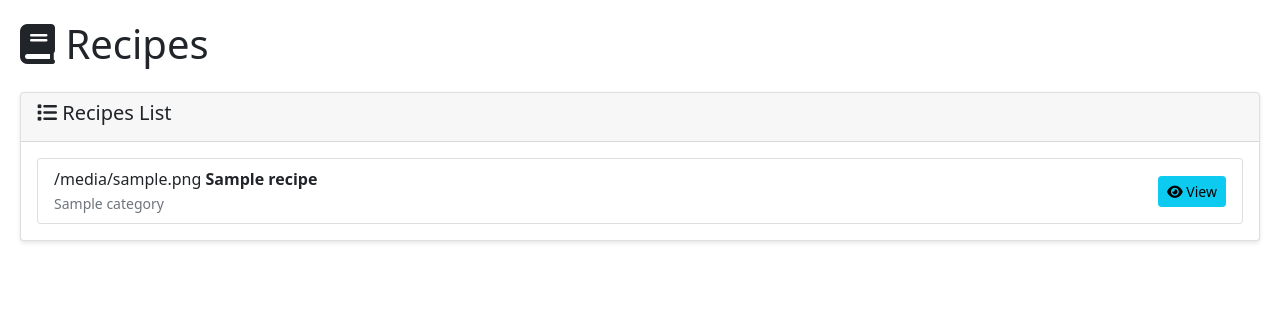
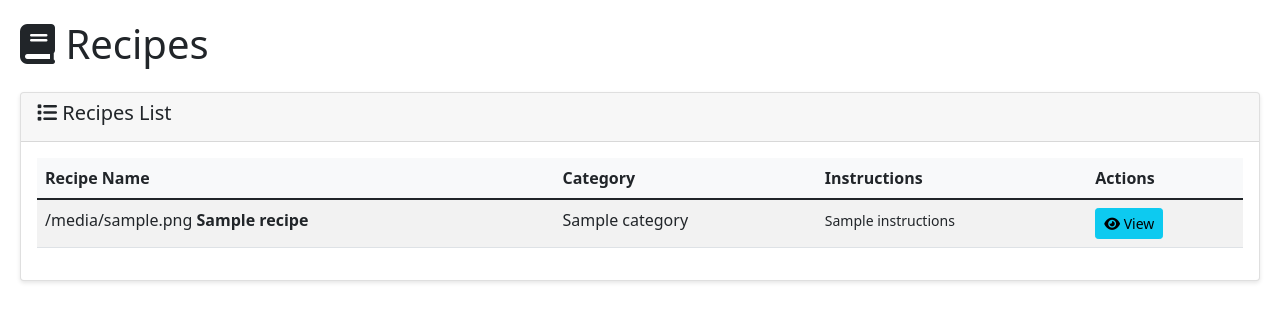
Before and after one commit to Xaque8787/roux, a FastAPI app: template templates/recipes.html in a window 1280 px wide. Shown: the part 56-378 px from the top of the page. Run offline with FastAPI, Linux system fonts and the light colour scheme; the template is opened without the code that fills it: most values are stand-ins (such as "Sample title", 1, 10 or a date in 2020).

Commit message:
Fix recipes table to match other sections

```diff
--- a/templates/recipes.html
+++ b/templates/recipes.html
@@ -74,21 +74,38 @@
                 <h5><i class="fas fa-list"></i> Recipes List</h5>
             </div>
             <div class="card-body">
-                <ul class="list-group">
+                <div class="table-responsive">
+                    <table class="table table-striped">
+                        <thead>
+                            <tr>
+                                <th>Recipe Name</th>
+                                <th>Category</th>
+                                <th>Instructions</th>
+                                <th>Actions</th>
+                            </tr>
+                        </thead>
+                        <tbody>
                             {% for recipe in recipes %}
-                    <li class="list-group-item d-flex justify-content-between align-items-center">
-                        <div>
+                            <tr>
+                                <td>
                                     {% if recipe.category %}
                                         {{ recipe.category.icon or '🔘' }}
                                     {% else %}
                                         🔘
                                     {% endif %}
                                     <strong>{{ recipe.name }}</strong>
-                            {% if recipe.category %}
-                            <br><small class="text-muted">{{ recipe.category.name }}</small>
+                                </td>
+                                <td>
+                                    {{ recipe.category.name if recipe.category else '-' }}
+                                </td>
+                                <td>
+                                    {% if recipe.instructions %}
+                                        <small>{{ recipe.instructions[:50] }}{% if recipe.instructions|length > 50 %}...{% endif %}</small>
+                                    {% else %}
+                                        <span class="text-muted">-</span>
                                     {% endif %}
-                        </div>
-                        <div>
+                                </td>
+                                <td>
                                     <a href="/recipes/{{ recipe.id }}" class="btn btn-sm btn-info">
                                         <i class="fas fa-eye"></i> View
                                     </a>
@@ -103,10 +120,12 @@
                                         <i class="fas fa-trash"></i>
                                     </a>
                                     {% endif %}
+                                </td>
+                            </tr>
+                            {% endfor %}
+                        </tbody>
+                    </table>
                 </div>
-                    </li>
-                    {% endfor %}
-                </ul>
             </div>
         </div>
     </div>
```
Lines whose indentation alone changed are shown as unchanged.
